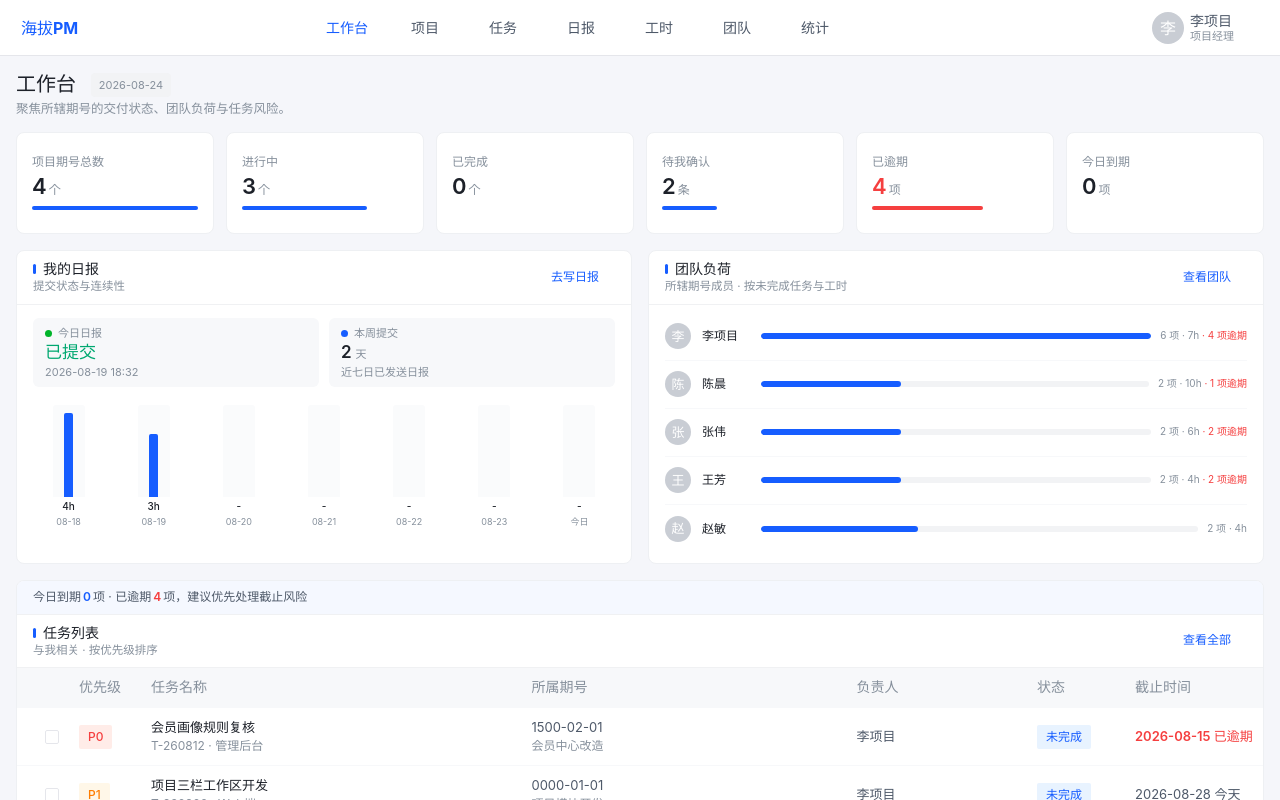
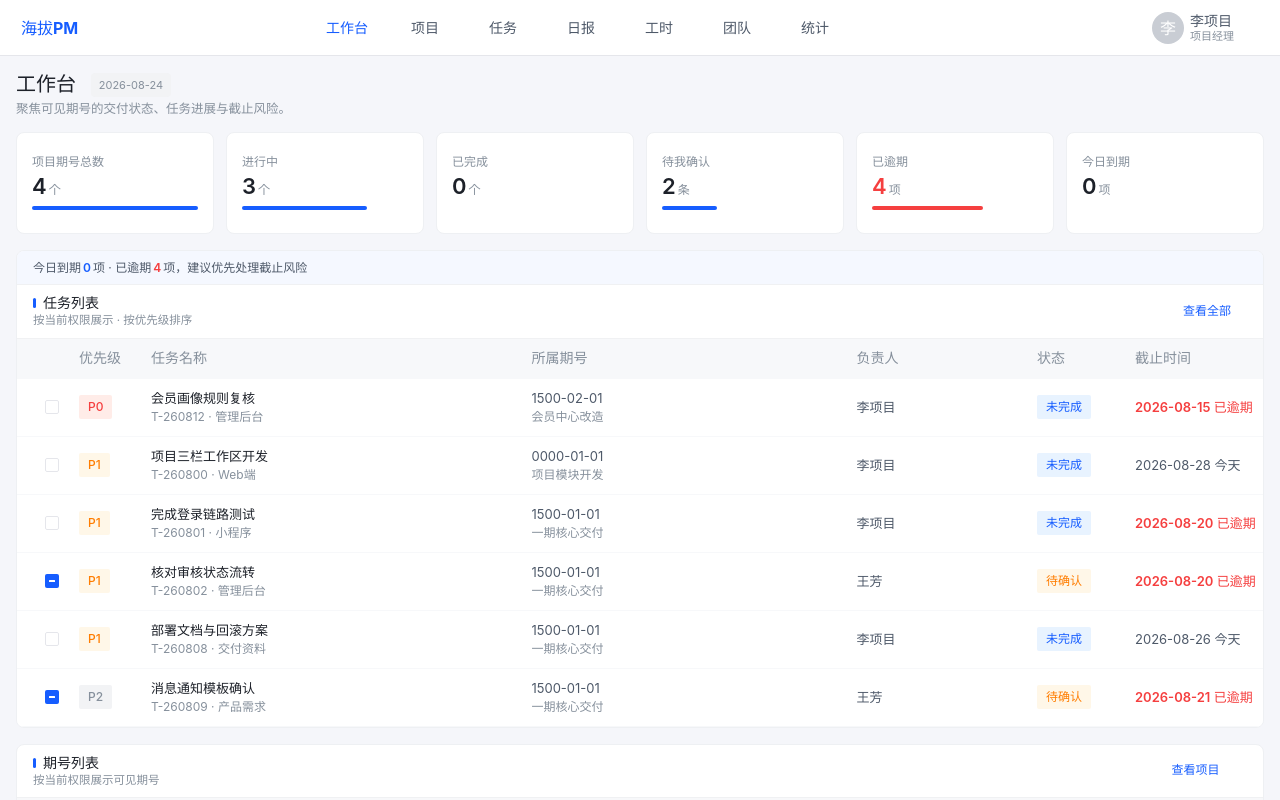
Before and after one commit to Bonye1986/HaiBaPM, a Vue app: page / in a window 1280 px wide. Built offline with nearby package versions, Linux system fonts and the light colour scheme; some icons are missing.

Commit message:
统一工作台板块布局

```diff
--- a/src/App.vue
+++ b/src/App.vue
@@ -429,12 +429,7 @@ const isManagementRole = computed(() => accountRole.value === "management");
 const isProjectManagerRole = computed(() => accountRole.value === "project-manager");
 const isExternalRole = computed(() => accountRole.value === "external");
 const isWorkspaceAdminRole = computed(() => isManagementRole.value || isProjectManagerRole.value);
-const dashboardRoleDescription = computed(() => ({
-  management: "查看全局项目盘面、团队负荷与交付风险。",
-  "project-manager": "聚焦所辖期号的交付状态、团队负荷与任务风险。",
-  developer: "聚焦分配给我的任务、截止时间和日报工时。",
-  external: "只显示分配给自己的任务、截止提醒和工时记录。",
-}[accountRole.value]));
+const dashboardRoleDescription = computed(() => "聚焦可见期号的交付状态、任务进展与截止风险。");
 const isRolePersonalView = computed(() => !isManagementRole.value);
 const dashboardPendingTasks = computed(() => dashboardTaskRows.value.filter(task => task.status === "待确认" && task.confirmer === accountProfile.value.nickname));
 const dashboardRecordStats = computed(() => {
@@ -515,7 +510,7 @@ const dashboardManagementStats = computed(() => [
   { label: "完成率", value: dashboardStats.value.completionRate, unit: "%", ratio: dashboardStats.value.completionRate, destination: "统计" },
   { label: "延期率", value: dashboardStats.value.delayRate, unit: "%", ratio: dashboardStats.value.delayRate, tone: "danger", destination: "统计" },
 ]);
-const dashboardWorkbenchStats = computed(() => (isProjectManagerRole.value ? dashboardProjectManagerStats.value : dashboardManagementStats.value));
+const dashboardWorkbenchStats = computed(() => dashboardProjectManagerStats.value);
 const dashboardPersonalReportSummary = computed(() => {
   const currentUser = accountProfile.value.nickname;
   const start = new Date(`${dashboardDate.value}T00:00:00`);
@@ -3005,11 +3000,11 @@ function taskDueLabel(task) { return task.due < dashboardDate.value ? `${task.du
         <div class="workbench-heading-actions"><a-button v-if="isManagementRole" type="primary" @click="activeNav = '项目'"><IconApps />进入项目</a-button></div>
       </header>
 
-      <section v-if="isWorkspaceAdminRole" class="workbench-management-reference">
+      <section v-if="true" class="workbench-management-reference">
         <section class="workbench-reference-stats">
           <button v-for="item in dashboardWorkbenchStats" :key="item.label" :class="{ 'is-danger': item.tone === 'danger' }" @click="activeNav = item.destination"><span>{{ item.label }}</span><strong>{{ item.value }}<small>{{ item.unit }}</small></strong><i :style="{ width: `${item.ratio}%` }"></i></button>
         </section>
-        <section class="workbench-reference-duo workbench-management-duo">
+        <section v-if="false" class="workbench-reference-duo workbench-management-duo">
           <section class="workbench-reference-panel">
             <header><div><h2>{{ isProjectManagerRole ? '我的日报' : '日报发送情况' }}</h2><span>{{ isProjectManagerRole ? '提交状态与连续性' : '应发 = 当前启用成员' }}</span></div><a-button type="text" @click="activeNav = '日报'">{{ isProjectManagerRole ? '去写日报' : '查看日报' }}</a-button></header>
             <template v-if="isProjectManagerRole">
@@ -3027,11 +3022,11 @@ function taskDueLabel(task) { return task.due < dashboardDate.value ? `${task.du
           <section class="workbench-reference-panel"><header><div><h2>团队负荷</h2><span>{{ isProjectManagerRole ? '所辖期号成员 · 按未完成任务与工时' : '按未完成任务与登记工时汇总' }}</span></div><a-button type="text" @click="activeNav = '统计'">查看团队</a-button></header><div class="workbench-load-list"><div v-for="row in statsMemberRows.slice(0, 5)" :key="row.name" class="workbench-load-row"><a-avatar :size="26">{{ row.name.slice(0, 1) }}</a-avatar><strong>{{ row.name }}</strong><span class="workbench-load-track"><i :style="{ width: `${Math.min(row.tasks * 18, 100)}%` }"></i></span><small>{{ row.tasks }} 项 · {{ row.hours }}h<em v-if="row.overdue"> · {{ row.overdue }} 项逾期</em></small></div><a-empty v-if="!statsMemberRows.length" description="暂无团队负荷" /></div></section>
         </section>
         <section class="workbench-reference-panel workbench-reference-table-panel">
-          <div v-if="isProjectManagerRole" class="workbench-task-risk-strip">今日到期 <b>{{ dashboardTaskRisk.dueToday }}</b> 项 · 已逾期 <b class="is-danger">{{ dashboardTaskRisk.overdue }}</b> 项，建议优先处理截止风险</div>
-          <header><div><h2>任务列表</h2><span>{{ isProjectManagerRole ? '与我相关 · 按优先级排序' : '按优先级与创建时间排序 · 可直接处理状态' }}</span></div><a-button type="text" @click="activeNav = '任务'">查看全部</a-button></header>
+          <div class="workbench-task-risk-strip">今日到期 <b>{{ dashboardTaskRisk.dueToday }}</b> 项 · 已逾期 <b class="is-danger">{{ dashboardTaskRisk.overdue }}</b> 项，建议优先处理截止风险</div>
+          <header><div><h2>任务列表</h2><span>按当前权限展示 · 按优先级排序</span></div><a-button type="text" @click="activeNav = '任务'">查看全部</a-button></header>
           <div class="workbench-reference-table workbench-management-task-table"><div class="workbench-reference-table-row is-heading"><span aria-hidden="true"></span><span>优先级</span><span>任务名称</span><span>所属期号</span><span>负责人</span><span>状态</span><span>截止时间</span></div><div v-for="task in dashboardTasks" :key="task.id" class="workbench-reference-table-row" :class="{ 'is-overdue': task.due < dashboardDate }" role="button" tabindex="0" @click="openTaskFromRow(task)" @keydown="handleTaskRowKeydown($event, task)"><span class="workbench-task-table-check"><a-checkbox :model-value="task.status === '已完成'" :indeterminate="task.status === '待确认'" :disabled="!taskChecklistAction(task)" :aria-label="`${task.title}：${taskChecklistLabel(task)}`" @click.stop @change="handleTaskChecklistChange(task)" /></span><span><a-tag :color="priorityColors[task.priority]">{{ task.priority }}</a-tag></span><span><strong>{{ task.title }}</strong><small>{{ task.id }} · {{ task.module }}</small></span><span>{{ phaseByKey(task.phase)?.code || '期号未配置' }}<small>{{ phaseByKey(task.phase)?.name || '待补充' }}</small></span><span>{{ task.owner }}</span><span><a-tag :color="phaseStatusColor(task.status)">{{ task.status }}</a-tag></span><span :class="{ 'is-danger': task.due < dashboardDate }">{{ taskDueLabel(task) }}</span></div><a-empty v-if="!dashboardTasks.length" description="暂无相关任务" /></div>
         </section>
-        <section class="workbench-reference-panel workbench-reference-table-panel"><header><div><h2>期号列表</h2><span>{{ isProjectManagerRole ? '我负责及参与的期号' : '按当前账号权限展示' }}</span></div><a-button type="text" @click="activeNav = '项目'">查看项目 <IconArrowRise /></a-button></header><div class="workbench-reference-table workbench-phase-reference-table"><div class="workbench-reference-table-row is-heading"><span>期号</span><span>项目</span><span>进度</span><span>截止完成时间</span><span>任务数</span><span>负责人</span><span>状态</span></div><button v-for="phase in dashboardPhaseRows" :key="phase.key" class="workbench-reference-table-row" :class="{ 'is-overdue': phase.status === '延期' }" @click="selectedPhaseKey = phase.key; activeNav = '项目'"><span><strong>{{ phase.code }}</strong><small>{{ phase.name }}</small></span><span>{{ phase.projectName }}</span><span class="workbench-progress-cell"><i><em :style="{ width: `${phaseProgress(phase)}%` }"></em></i><b>{{ phaseProgress(phase) }}%</b></span><span>{{ phase.dates ? phase.dates.split(/\s*至\s*/).pop() : '未设置' }}</span><span>{{ phaseTaskCount(phase) }} 项</span><span>{{ phase.owner }}</span><span><a-tag :color="phaseStatusColor(phase.status)">{{ phase.status }}</a-tag></span></button><a-empty v-if="!dashboardPhaseRows.length" description="暂无可见期号" /></div></section>
+        <section class="workbench-reference-panel workbench-reference-table-panel"><header><div><h2>期号列表</h2><span>按当前权限展示可见期号</span></div><a-button type="text" @click="activeNav = '项目'">查看项目 <IconArrowRise /></a-button></header><div class="workbench-reference-table workbench-phase-reference-table"><div class="workbench-reference-table-row is-heading"><span>期号</span><span>项目</span><span>进度</span><span>截止完成时间</span><span>任务数</span><span>负责人</span><span>状态</span></div><button v-for="phase in dashboardPhaseRows" :key="phase.key" class="workbench-reference-table-row" :class="{ 'is-overdue': phase.status === '延期' }" @click="selectedPhaseKey = phase.key; activeNav = '项目'"><span><strong>{{ phase.code }}</strong><small>{{ phase.name }}</small></span><span>{{ phase.projectName }}</span><span class="workbench-progress-cell"><i><em :style="{ width: `${phaseProgress(phase)}%` }"></em></i><b>{{ phaseProgress(phase) }}%</b></span><span>{{ phase.dates ? phase.dates.split(/\s*至\s*/).pop() : '未设置' }}</span><span>{{ phaseTaskCount(phase) }} 项</span><span>{{ phase.owner }}</span><span><a-tag :color="phaseStatusColor(phase.status)">{{ phase.status }}</a-tag></span></button><a-empty v-if="!dashboardPhaseRows.length" description="暂无可见期号" /></div></section>
       </section>
 
       <template v-else-if="isProjectManagerRole">
```
